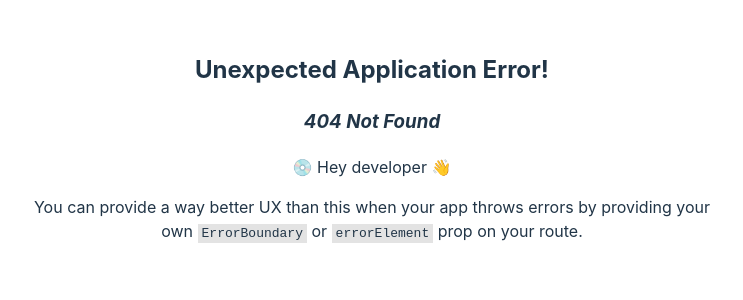
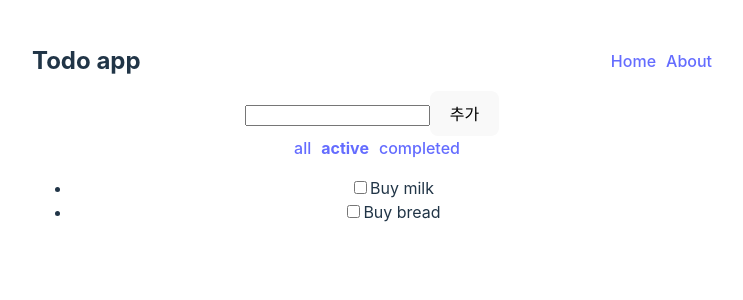
Before and after one commit to bigeye2599/react-todo-app, a React (Vite) app: page /active in a window 1280 px wide. Before the commit this address had no page. Shown: the top 300 px of the page, without its empty margins (268-1011 px from the left). Built offline with nearby package versions, Linux system fonts and the light colour scheme.

Commit message:
8-ch6-01

```diff
--- a/src/components/TodoContainer.tsx
+++ /dev/null
@@ -1,32 +0,0 @@
-import TodoInput from "./TodoInput";
-import TodoList from "./TodoList";
-import { useAtom, useSetAtom } from "jotai";
-import {
-  addTodoAtom,
-  fetchTodosAtom,
-  todosAtom,
-  toggleTodoAtom,
-} from "../store";
-import { useEffect } from "react";
-
-function TodoContainer() {
-  const [todos] = useAtom(todosAtom);
-  const addTodo = useSetAtom(addTodoAtom);
-  const toggleTodo = useSetAtom(toggleTodoAtom);
-  const fetchTodos = useSetAtom(fetchTodosAtom);
-
-  console.log("todo container rendered");
-
-  useEffect(() => {
-    fetchTodos();
-  }, [fetchTodos]);
-
-  return (
-    <div>
-      <TodoInput onAddTodo={addTodo} />
-      <TodoList todos={todos} onToggleTodo={toggleTodo} />
-    </div>
-  );
-}
-
-export default TodoContainer;
--- /dev/null
+++ b/src/components/TodoContainer/TodoContainer.tsx
@@ -0,0 +1,52 @@
+import TodoInput from "../TodoInput";
+import { useSetAtom } from "jotai";
+import { addTodoAtom, fetchTodosAtom } from "../../store";
+import { useEffect } from "react";
+import { NavLink, Outlet } from "react-router-dom";
+import "./todoContainer.css";
+
+function TodoContainer() {
+  const addTodo = useSetAtom(addTodoAtom);
+  const fetchTodos = useSetAtom(fetchTodosAtom);
+
+  console.log("todo container rendered");
+
+  useEffect(() => {
+    fetchTodos();
+  }, [fetchTodos]);
+
+  return (
+    <div>
+      <TodoInput onAddTodo={addTodo} />
+      <div>
+        <NavLink
+          className={({ isActive }) =>
+            `todo-container__link ${isActive && "todo-container__link--active"}`
+          }
+          to="/"
+        >
+          all
+        </NavLink>
+        <NavLink
+          className={({ isActive }) =>
+            `todo-container__link ${isActive && "todo-container__link--active"}`
+          }
+          to="/active"
+        >
+          active
+        </NavLink>
+        <NavLink
+          className={({ isActive }) =>
+            `todo-container__link ${isActive && "todo-container__link--active"}`
+          }
+          to="/completed"
+        >
+          completed
+        </NavLink>
+      </div>
+      <Outlet />
+    </div>
+  );
+}
+
+export default TodoContainer;
--- /dev/null
+++ b/src/components/TodoContainer/todoContainer.css
@@ -0,0 +1,7 @@
+.todo-container__link {
+  margin-left: 10px;
+}
+
+.todo-container__link--active {
+  font-weight: bold;
+}
--- a/src/components/TodoList.tsx
+++ b/src/components/TodoList.tsx
@@ -1,24 +1,40 @@
 import Checkbox from "./Checkbox";
+import { useAtom, useAtomValue, useSetAtom } from "jotai";
+import { todosAtom, toggleTodoAtom } from "../store";
 import { Todo } from "../types";
 
 interface TodoListProps {
-  todos: Todo[];
-  onToggleTodo: (id: number) => void;
+  filter?: "all" | "active" | "completed";
 }
 
-export default function TodoList({ todos, onToggleTodo }: TodoListProps) {
+export default function TodoList({ filter }: TodoListProps) {
+  const todos = useAtomValue(todosAtom);
+  const toggleTodo = useSetAtom(toggleTodoAtom);
+
+  const filteredTodos = filterTodos(todos, filter);
+
   return (
     <ul>
-      {todos.map((todo) => (
+      {filteredTodos.map((todo) => (
         <li key={todo.id}>
           <Checkbox
             id={`todo-${todo.id}`}
             checked={todo.done}
             label={todo.text}
-            onChange={() => onToggleTodo(todo.id)}
+            onChange={() => toggleTodo(todo.id)}
           />
         </li>
       ))}
     </ul>
   );
 }
+
+function filterTodos(todos: Todo[], filter: TodoListProps["filter"]) {
+  if (filter === "active") {
+    return todos.filter((todo) => !todo.done);
+  } else if (filter === "completed") {
+    return todos.filter((todo) => todo.done);
+  }
+
+  return todos;
+}
--- a/src/routes.tsx
+++ b/src/routes.tsx
@@ -1,6 +1,7 @@
 import { createBrowserRouter } from "react-router-dom";
 import Layout from "./components/Layout/Layout";
-import TodoContainer from "./components/TodoContainer";
+import TodoContainer from "./components/TodoContainer/TodoContainer";
+import TodoList from "./components/TodoList";
 
 const router = createBrowserRouter([
   {
@@ -9,6 +10,20 @@ const router = createBrowserRouter([
       {
         path: "/",
         element: <TodoContainer />,
+        children: [
+          {
+            index: true,
+            element: <TodoList />,
+          },
+          {
+            path: "/active",
+            element: <TodoList filter="active" />,
+          },
+          {
+            path: "/completed",
+            element: <TodoList filter="completed" />,
+          },
+        ],
       },
       {
         path: "/about",
```
